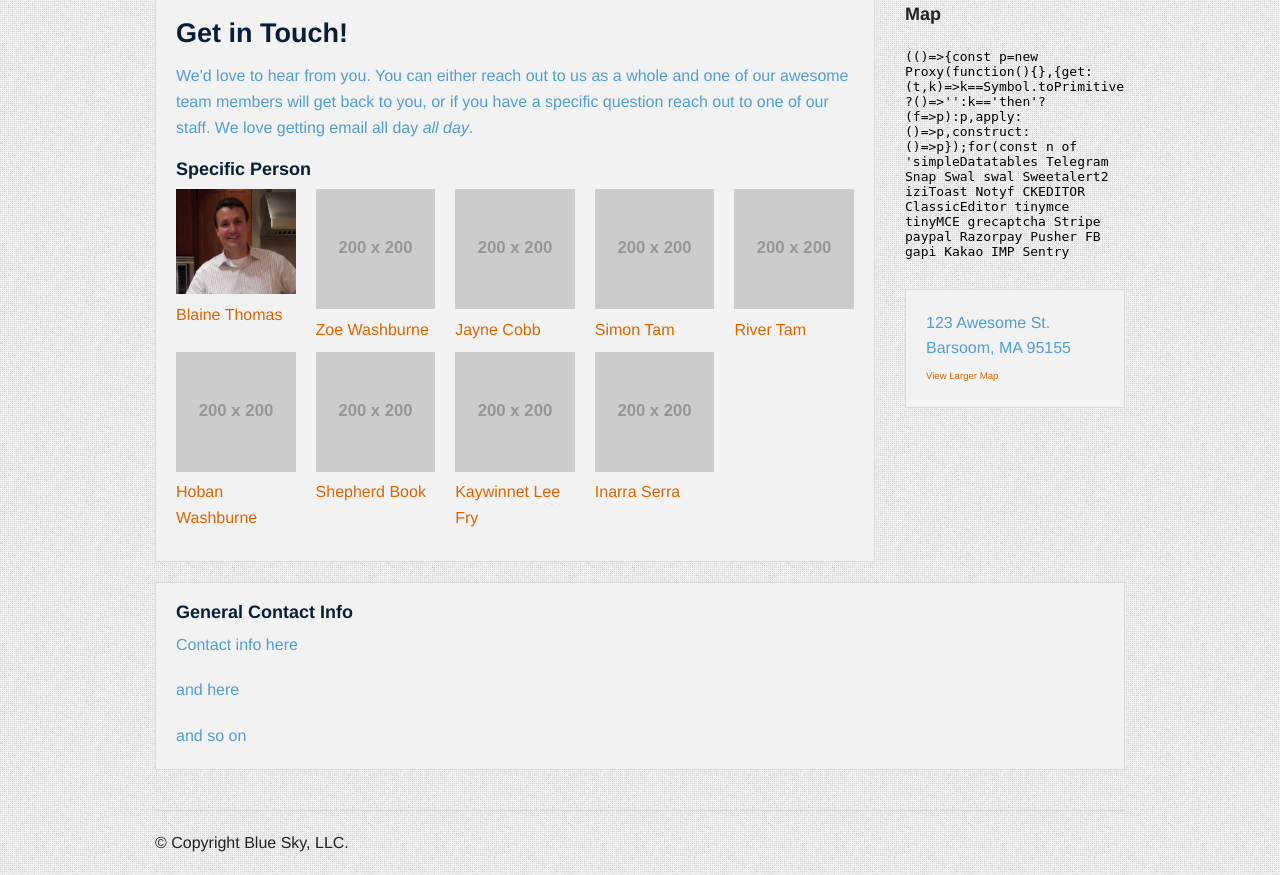
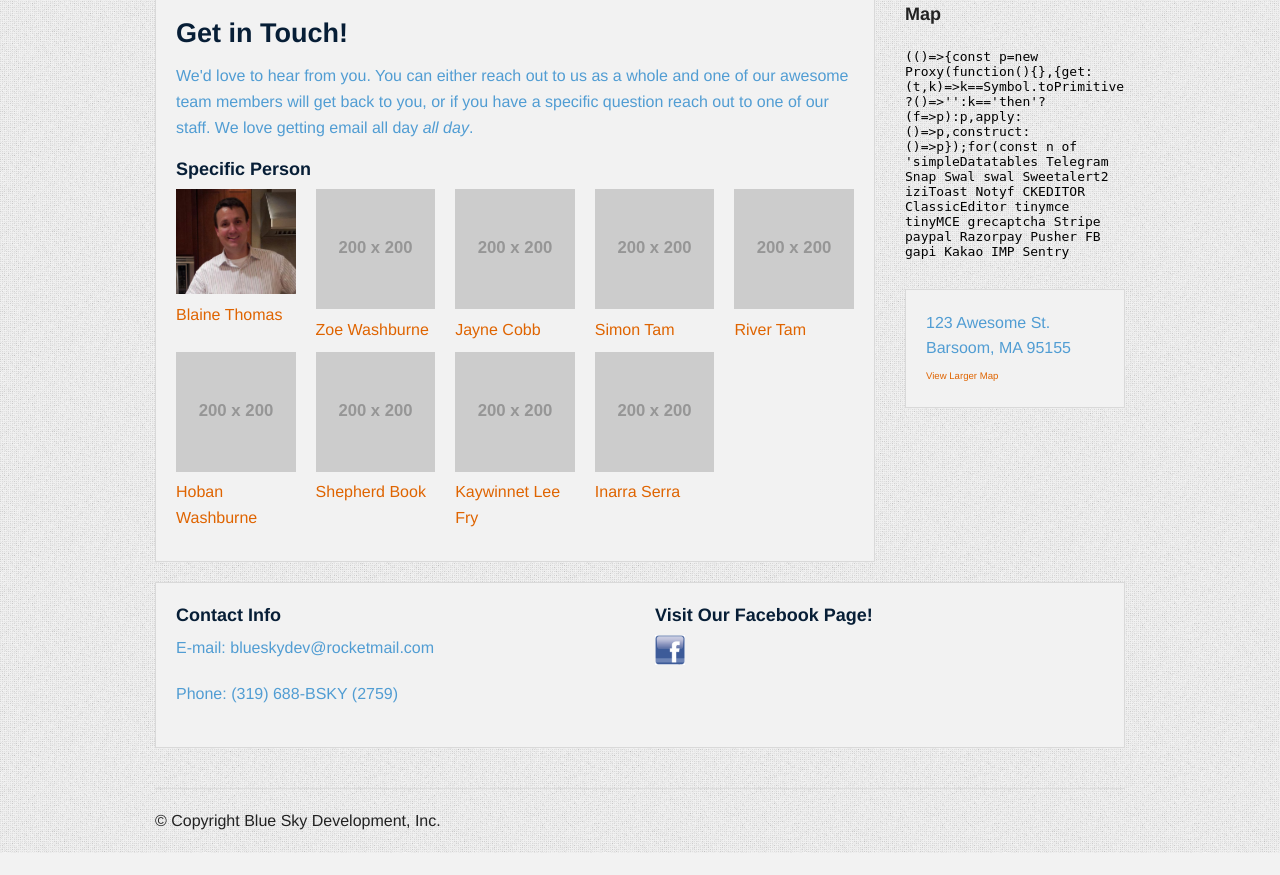
Before and after one commit to addahlbe/Blue-Sky-Dev, a Python web app: template realEstateApp/templates/contact-info.mako in a window 1280 px wide. Shown: the part 199-1074 px from the top of the page. After the commit the page ends 1052 px from the top, so only its background shows below. Run offline with Mako, Linux system fonts and the light colour scheme; the template is opened without the code that fills it, so the values that code supplies are empty; grey boxes labelled with a size stand in for pictures from a placeholder-image service; some libraries are stand-ins or nearby versions.

Commit message:
Added fb-like, made fb img href tabbed link

```diff
--- a/realEstateApp/templates/contact-info.mako
+++ b/realEstateApp/templates/contact-info.mako
@@ -104,10 +104,19 @@
   <div class="row">
     <div class="large-12 columns">
       <div class="panel">
-        <h5 class="title"> General Contact Info </h5>
-        <p> Contact info here </p>
-        <p> and here </p>
-        <p> and so on </p>
+        <div class="row">
+          <div class="large-6 columns">
+            <h5 class="title"> Contact Info </h5>
+            <p> E-mail: blueskydev@rocketmail.com </p>
+            <p> Phone: (319) 688-BSKY (2759) </p>
+          </div>
+          <div class="large-6 columns">
+            <h5 class="title"> Visit Our Facebook Page! </h5>
+            <a href="https://www.facebook.com/pages/Blue-Sky-Development-Inc/300542150079686?fref=ts" target="_blank">
+              <img src="/style/images/Facebook.jpg" style="height: 30px; width: 30px">
+            </a>
+          </div>
+        </div>
       </div>
     </div>
   </div>
@@ -120,7 +129,7 @@
       <hr />
       <div class="row">
         <div class="large-6 columns">
-          <p>&copy; Copyright Blue Sky, LLC.</p>
+          <p>&copy; Copyright Blue Sky Development, Inc.</p>
         </div>
         <div class="large-6 columns">
         </div>
--- a/realEstateApp/templates/home1.mako
+++ b/realEstateApp/templates/home1.mako
@@ -507,7 +507,7 @@
     <div class="large-12 columns">
       <div class="row">
         <div class="large-6 columns">
-          <p>&copy; Copyright Blue Sky, LLC.</p>
+          <p>&copy; Copyright Blue Sky Development, Inc.</p>
         </div>
         <div class="large-6 columns">
           <a href="#Top" style="margin-left:100px">Return To Top</a>
--- a/realEstateApp/templates/home2.mako
+++ b/realEstateApp/templates/home2.mako
@@ -522,7 +522,7 @@
     <div class="large-12 columns">
       <div class="row">
         <div class="large-6 columns">
-          <p>&copy; Copyright Blue Sky, LLC.</p>
+          <p>&copy; Copyright Blue Sky Development, Inc.</p>
         </div>
         <div class="large-6 columns">
           <a href="#Top" style="margin-left:100px">Return To Top</a>
--- a/realEstateApp/templates/index.mako
+++ b/realEstateApp/templates/index.mako
@@ -33,6 +33,14 @@
 
 </head>
 <body>
+  <div id="fb-root"></div>
+  <script>(function(d, s, id) {
+    var js, fjs = d.getElementsByTagName(s)[0];
+    if (d.getElementById(id)) return;
+    js = d.createElement(s); js.id = id;
+    js.src = "//connect.facebook.net/en_US/all.js#xfbml=1";
+    fjs.parentNode.insertBefore(js, fjs);
+  }(document, 'script', 'facebook-jssdk'));</script>
 
 <div class="row">
   <div class="panel">
@@ -241,43 +249,18 @@
             <h4>Get in touch!</h4>
 
             <div class="row">
-              <div class="large-6 columns">
+              <div class="large-4 columns">
                 <p>We'd love to hear from you.</p>
               </div>
-              <div class="large-6 columns">
+              <div class="large-4 columns">
+                <div class="fb-like" data-align="middle" data-href="https://www.facebook.com/pages/Blue-Sky-Development-Inc/300542150079686?fref=ts" data-send="true" data-show-faces="false" data-layout="standard"></div>
+              </div>
+              <div class="large-4 columns">
                 <a href="/contact-info" class="radius button right">Contact Us</a>
               </div>
             </div>
           </div>
 
-        </div>
-      </div>
-    </div>
-
-        <!-- Call to Action Panel -->
-    <div class="row">
-      <div class="large-12 columns">
-        <div class="large-4 columns">
-          <div class="panel" style="height: 130px">
-            <h4>Get in touch!</h4>
-            <p>We'd love to hear from you.</p>
-          </div>
-        </div>
-        <div class="large-4 columns">
-          <div class="panel" style="height: 130px">
-            <h4>Like us on Facebook!</h4>
-            <div>
-              <a href="https://www.facebook.com/pages/Blue-Sky-Development-Inc/300542150079686?hc_location=stream">
-                <img src="/style/images/Facebook.jpg" width="50px" height="50px" align="middle">
-              </a>
-            </div>
-          </div>
-        </div>
-        <div class="large-4 columns">
-          <div class="panel" style="height: 130px">
-            <h4>Contact Us!</h4>
-            <a href="/contact-info" class="radius button">Contact Us</a>
-          </div>
         </div>
       </div>
     </div>
@@ -289,20 +272,10 @@
     <div class="large-12 columns">
       <hr />
       <div class="row">
-        <div class="large-4 columns">
-          <p>&copy; Copyright Blue Sky, LLC.</p>
+        <div class="large-6 columns">
+          <p>&copy; Copyright Blue Sky Development, Inc.</p>
         </div>
-        <div class="large-4 columns">
-          <ul class="inline-list">
-            <li><p>Like us on Facebook!</p></li>
-            <li>
-              <a href="https://www.facebook.com/pages/Blue-Sky-Development-Inc/300542150079686?hc_location=stream">
-                <img src="/style/images/Facebook.jpg" width="35px" height="35px">
-              </a>
-            </li>
-          </ul>
-        </div>
-        <div class="large-4 columns">
+        <div class="large-6 columns">
           <ul class="inline-list right">
             <li><a href="#">Feedback</a></li>
             <li><a href="#">Legal</a></li>
```
